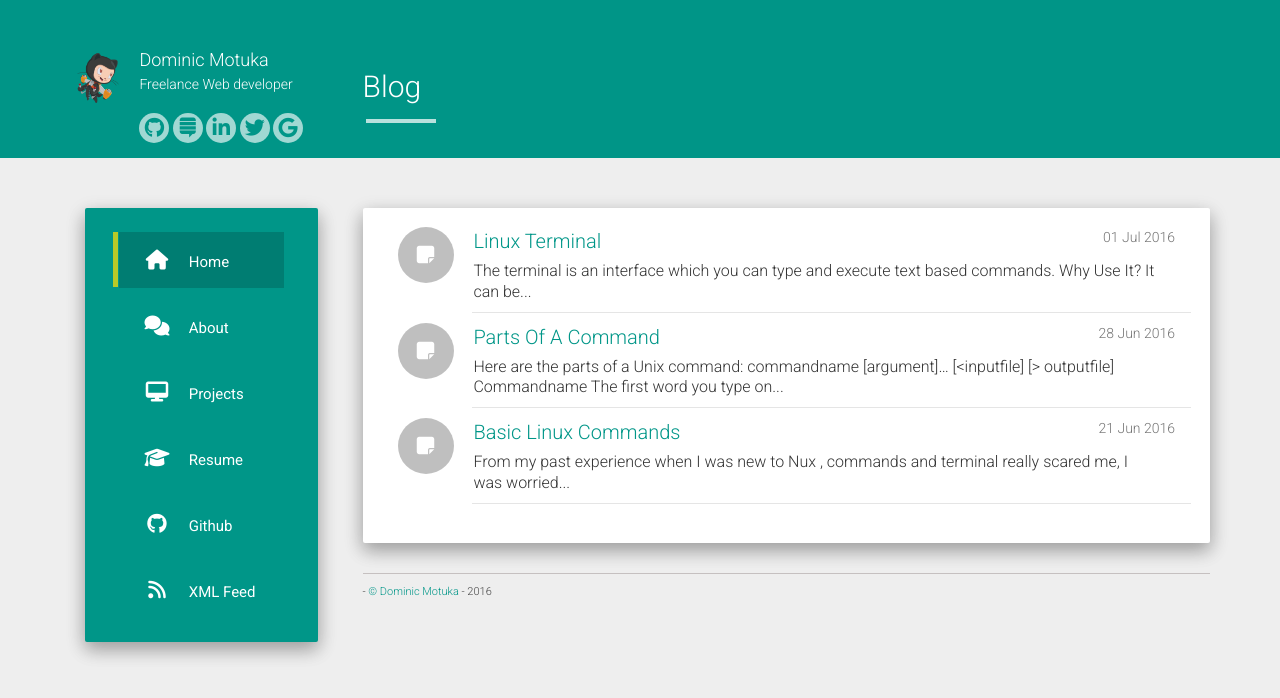
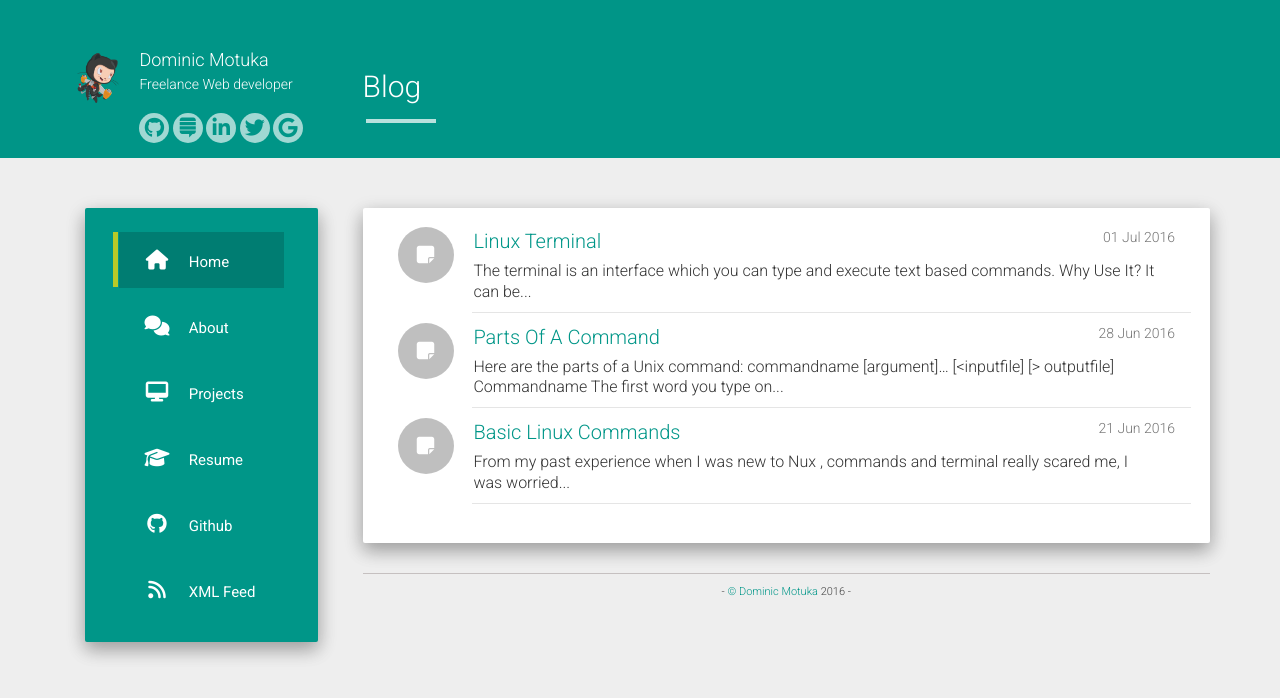
Before and after one commit to daumie/blog, a Jekyll site: the page built from index.html, in a window 1280 px wide. Shown: the top 698 px of the page. Built offline with Jekyll 4.4.1, drawn with Linux system fonts in a browser that asks for light colours; nearby versions of some CDN libraries; the list of posts is cut into pages by our own code.

Commit message:
centre align footer

```diff
--- a/_layouts/default.html
+++ b/_layouts/default.html
@@ -146,7 +146,7 @@
                 <footer>
 
 
-                    - <a href="https://about.me/dmonyoncho">© Dominic Motuka</a> - 2016
+                    <div align="center">- <a href="https://about.me/dmonyoncho">© Dominic Motuka</a> 2016 - </div>
 
                 </footer>
 
```
Also changed, not shown: 12 other files.
